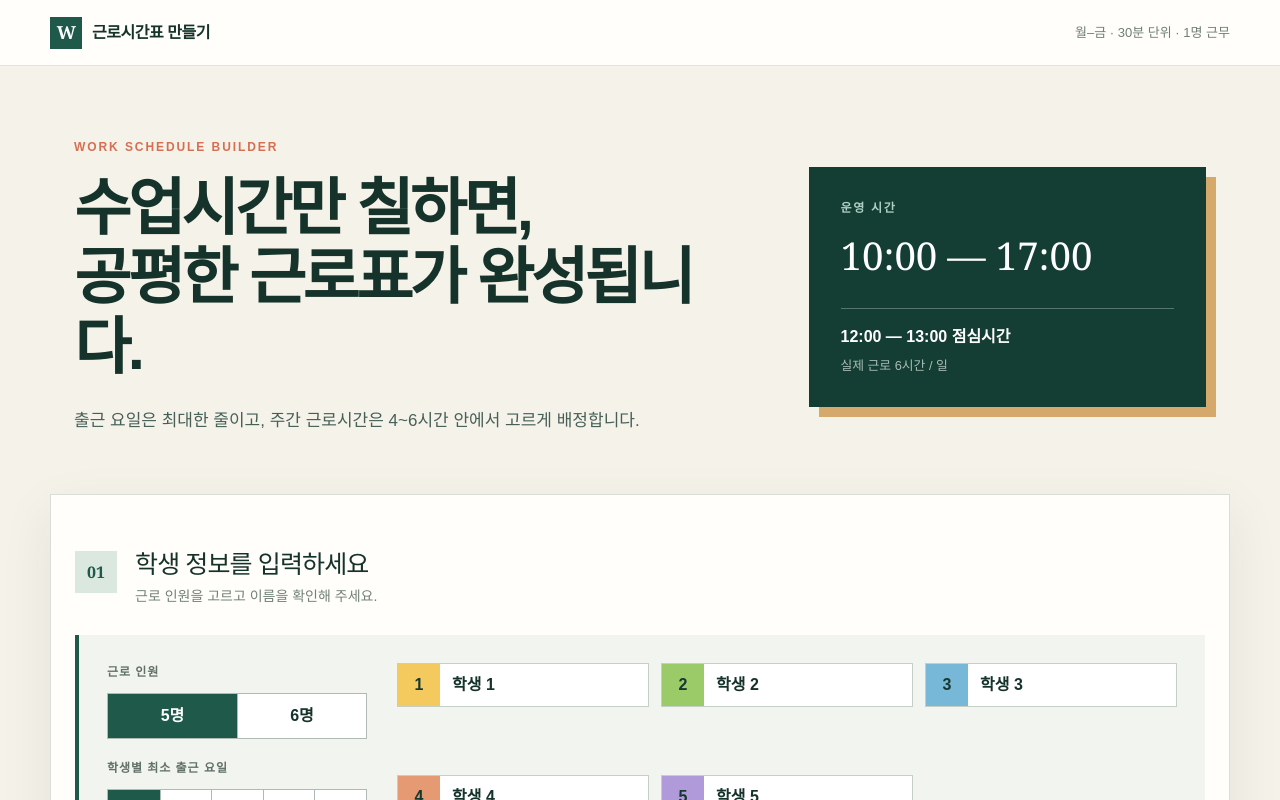
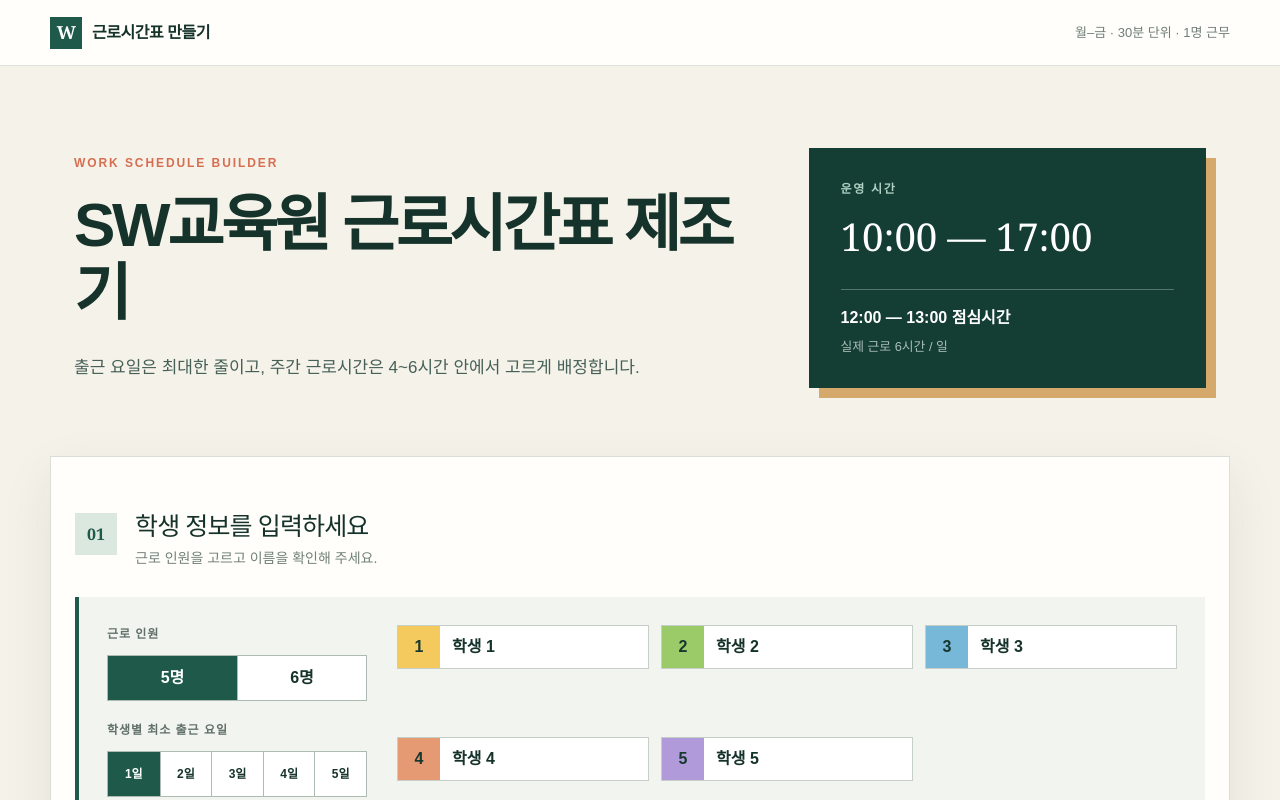
Before and after one commit to ssungcoding/IT_timetable, a React (Vite) app: page / in a window 1280 px wide. Shown: the top 800 px of the page. Built offline with nearby package versions, Linux system fonts and the light colour scheme.

Commit message:
Update homepage title

```diff
--- a/app/page.tsx
+++ b/app/page.tsx
@@ -530,7 +530,7 @@ export default function Home() {
       <section className="hero" id="top">
         <div>
           <p className="eyebrow">WORK SCHEDULE BUILDER</p>
-          <h1>수업시간만 칠하면,<br />공평한 근로표가 완성됩니다.</h1>
+          <h1>SW교육원 근로시간표 제조기</h1>
           <p className="hero-copy">
             출근 요일은 최대한 줄이고, 주간 근로시간은 4~6시간 안에서
             고르게 배정합니다.
```
